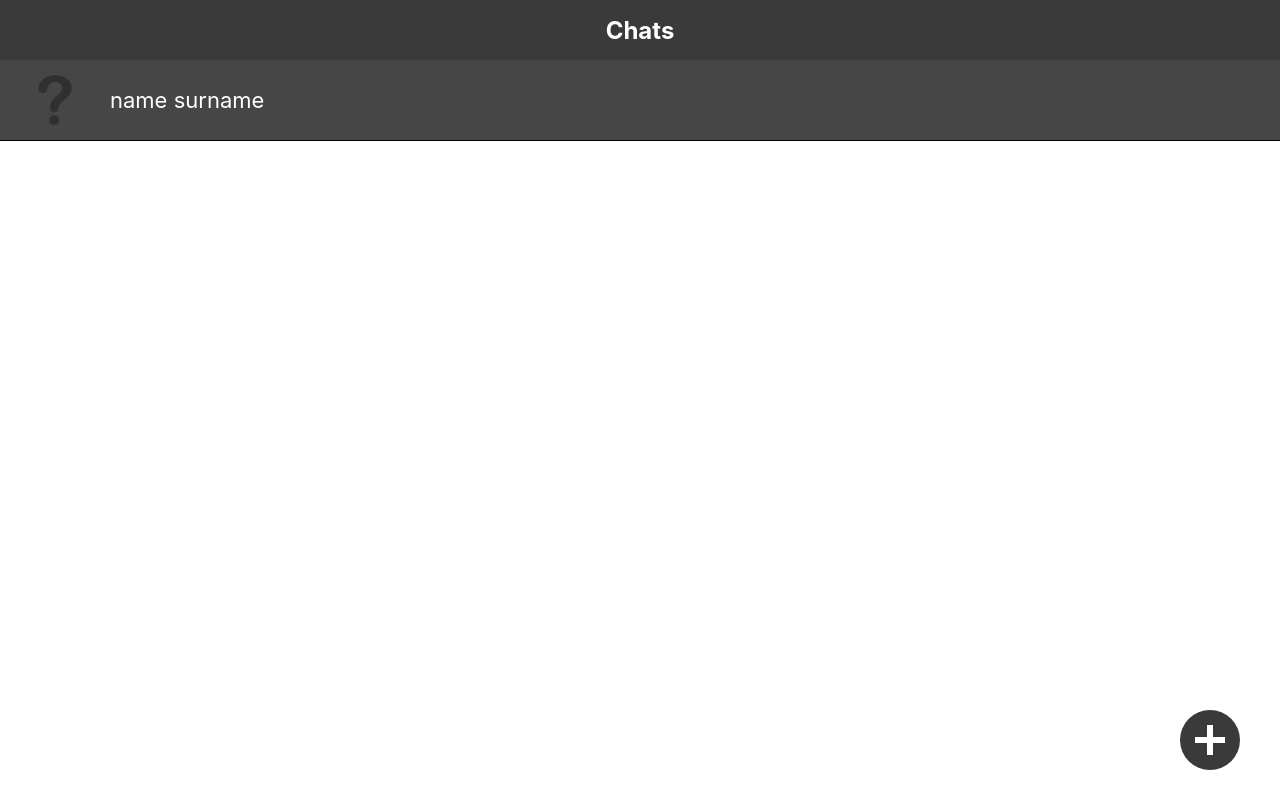
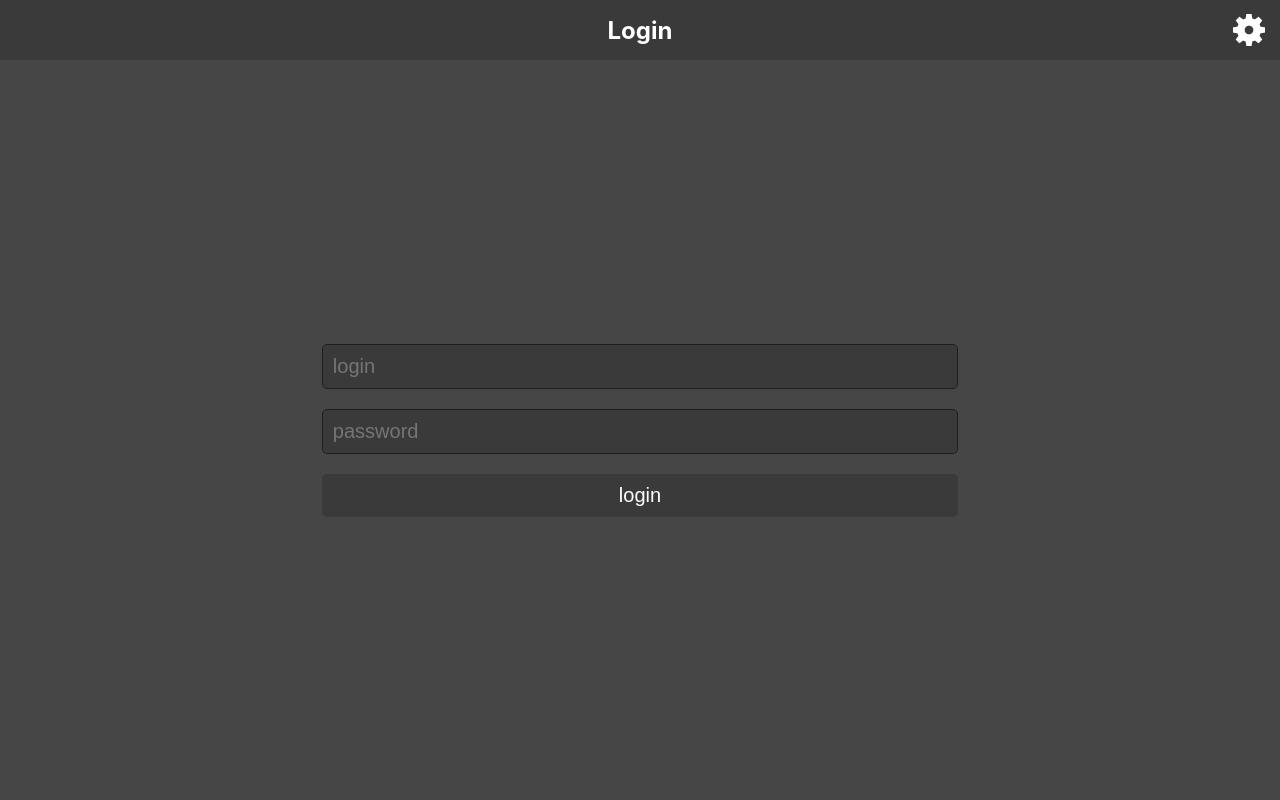
Before and after one commit to SemyonHoyrish/messenger, a React (Create React App) app in the folder messenger/: page / in a window 1280 px wide. Built offline with nearby package versions, Linux system fonts and the light colour scheme.

Commit message:
Auth page. Settings page.

```diff
--- a/messenger/src/App.css
+++ b/messenger/src/App.css
@@ -28,6 +28,13 @@
   font-weight: bold;
   margin: 0;
   color: #fff;
+}
+.header-settings {
+  position: absolute;
+  width: 32px;
+  height: 32px;
+  right: 15px;
+  cursor: pointer;
 }
 
 .ChatSelectButton {
@@ -205,3 +212,33 @@
   border: none;
   cursor: pointer;
 }
+
+.AuthPage {
+  height: calc(100vh - 60px);
+  display: flex;
+  flex-direction: column;
+  justify-content: center;
+  align-items: center;
+  background-color: #464646;
+}
+.AuthPage .wrapper {
+  max-width: 80%;
+}
+.AuthPage .input {
+  margin-bottom: 20px;
+}
+
+.SettingsPage {
+  height: calc(100vh - 60px);
+  display: flex;
+  flex-direction: column;
+  justify-content: center;
+  align-items: center;
+  background-color: #464646;
+}
+.SettingsPage .wrapper {
+  max-width: 80%;
+}
+.SettingsPage .input {
+  margin-bottom: 20px;
+}
--- a/messenger/src/App.tsx
+++ b/messenger/src/App.tsx
@@ -3,17 +3,20 @@ import './App.css';
 import ErrorPage from './components/ErrorPage';
 import ChatsListPage from './components/ChatsListPage';
 import ChatPage from './components/ChatPage';
+import AuthPage from './components/AuthPage';
+import SettingsPage from './components/SettingsPage';
 
 export enum Page {
   None,
   Auth,
+  Settings,
   ChatsList,
   Chat,
 }
 
 function App() {
   // check for auth
-  let [page, setPage] = useState(Page.ChatsList);
+  let [page, setPage] = useState(Page.Auth);
   let [chatID, setChatID] = useState(0);
 
   switch (page) {
@@ -27,6 +30,16 @@ function App() {
         <ChatPage setPage={setPage} chatID={chatID} />
       );
 
+    case Page.Auth:
+      return (
+        <AuthPage setPage={setPage} />
+      );
+
+    case Page.Settings:
+      return (
+        <SettingsPage setPage={setPage} />
+      );
+
     default:
       return (
         <ErrorPage />
--- /dev/null
+++ b/messenger/src/components/AuthPage.tsx
@@ -0,0 +1,26 @@
+import { useState } from "react";
+import Header from "./Header";
+import TextInput from "./TextInput";
+import Button from "./Button";
+
+type AuthPageProps = {
+  setPage: any;
+}
+
+export default function AuthPage(props: AuthPageProps) {
+  let [login, setLogin] = useState("");
+  let [password, setPassword] = useState("");
+
+  return (
+    <>
+      <Header title="Login" setPage={props.setPage} />
+      <div className="AuthPage">
+        <div className="wrapper">
+          <TextInput setValue={setLogin} placeholder="login" />
+          <TextInput setValue={setPassword} placeholder="password" />
+          <Button onClick={() => {}}>login</Button>
+        </div>
+      </div>
+    </>
+  );
+}
--- a/messenger/src/components/ChatPage.tsx
+++ b/messenger/src/components/ChatPage.tsx
@@ -25,7 +25,7 @@ export default function ChatPage(props: ChatPageProps) {
 
   return (
     <>
-      <Header title="nickname" goBackFunction={() => {props.setPage(Page.ChatsList)}} />
+      <Header title="nickname" setPage={props.setPage} goBack />
       <ChatMessage owner={MessageOwner.User} text="some text text" />
       <ChatMessage owner={MessageOwner.User} text={lorem} />
       <ChatMessage owner={MessageOwner.Interlocutor} text="some text text" />
--- a/messenger/src/components/ChatsListPage.tsx
+++ b/messenger/src/components/ChatsListPage.tsx
@@ -15,7 +15,7 @@ export default function ChatsListPage(props: ChatsListPageProps) {
 
   return (
     <>
-      <Header title="Chats" />
+      <Header title="Chats" setPage={props.setPage} />
       <NewChatButton popupOpenFunction={() => {setIsPopupOpen(true)}} />
       {isPopupOpen && <NewChatPopup setIsPopupOpen={setIsPopupOpen} addChatFunction={() => {}}  />}
       <ChatSelectButton avatarURL={default_avatar}
--- a/messenger/src/components/Header.tsx
+++ b/messenger/src/components/Header.tsx
@@ -1,16 +1,20 @@
+import { Page } from "../App";
+import settingsIcon from "../media/settings.png"
+
 type HeaderProps = {
   title: string;
-  goBackFunction?: any;
+  setPage: any;
+  goBack?: boolean
 }
 
 export default function Header(props: HeaderProps) {
   return (
     <>
       <div className="topRef"></div>
-      <header className={"header" + (props.goBackFunction ? " cursorPointer" : "")} onClick={props.goBackFunction}>
+      <header className={"header" + (props.goBack ? " cursorPointer" : "")} onClick={() => {if (props.goBack) props.setPage(Page.ChatsList)}}>
         <p className="header-title">{props.title}</p>
+        <img className="header-settings" src={settingsIcon} alt="settings" onClick={() => {props.setPage(Page.Settings)}} />
       </header>
     </>
-
   );
 }
--- /dev/null
+++ b/messenger/src/components/SettingsPage.tsx
@@ -0,0 +1,24 @@
+import { useState } from "react";
+import Header from "./Header";
+import TextInput from "./TextInput";
+import Button from "./Button";
+
+type SettingsPageProps = {
+  setPage: any;
+}
+
+export default function SettingsPage(props: SettingsPageProps) {
+  let [serverBaseURL, setServerBaseURL] = useState("");
+
+  return (
+    <>
+      <Header title="Settings" setPage={props.setPage} goBack />
+      <div className="SettingsPage">
+        <div className="wrapper">
+          <TextInput value={serverBaseURL} setValue={setServerBaseURL} placeholder="server base url" />
+          <Button onClick={() => {}}>login</Button>
+        </div>
+      </div>
+    </>
+  );
+}
--- a/messenger/src/components/TextInput.tsx
+++ b/messenger/src/components/TextInput.tsx
@@ -1,10 +1,11 @@
 type TextInputProps = {
   setValue: any;
   placeholder?: string;
+  value?: string
 }
 
 export default function TextInput(props: TextInputProps) {
   return (
-    <input className="input" type="text" placeholder={props.placeholder} onChange={(e) => {props.setValue(e.target.value);}} />
+    <input className="input" type="text" placeholder={props.placeholder} value={props.value} onChange={(e) => {props.setValue(e.target.value);}} />
   );
 }
```
Also changed, not shown: messenger/src/media/settings.png (added).
